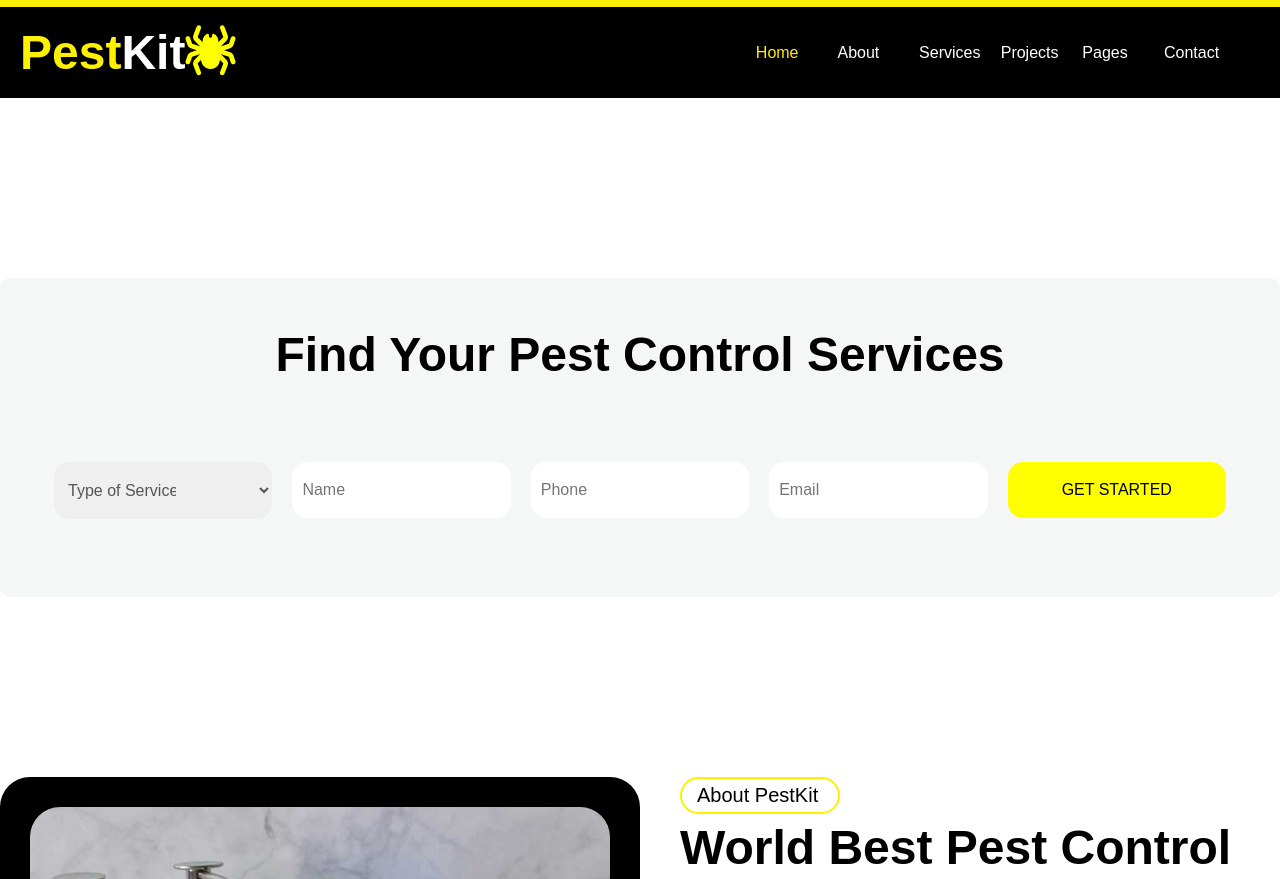
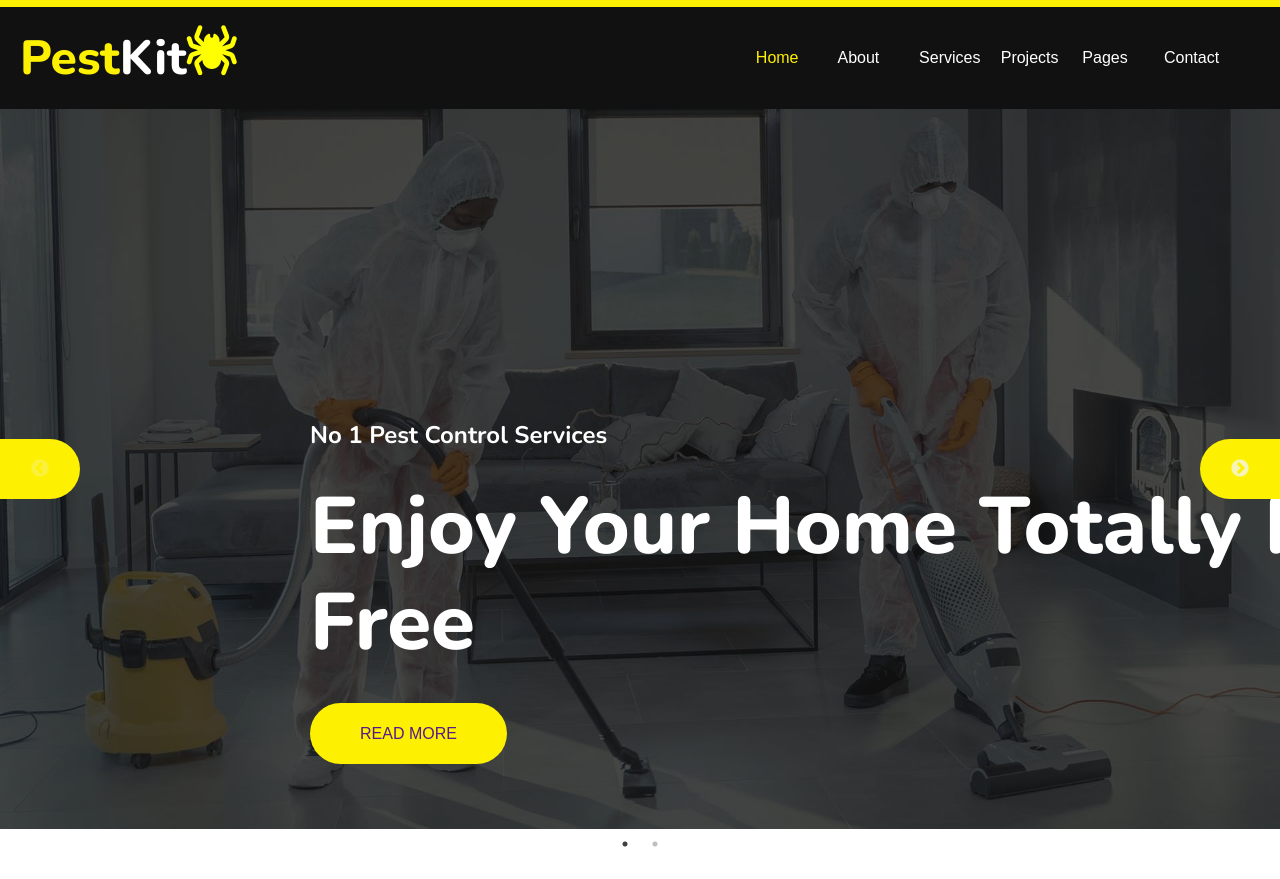
Before and after one commit to parmarjayit/paste-max-project, a plain HTML site: page index.html in a window 1280 px wide. Shown: the part 73-952 px from the top of the page. Drawn offline with nearby package versions, Linux system fonts and the light colour scheme.

Commit message:
final submit

```diff
--- a/index.css
+++ b/index.css
@@ -13,7 +13,7 @@
 }
 .container-black{
     max-width: 100%;
-    background-color: black;
+    background-color: #111;
 }
 .container-flud{
     max-width: 100%;
@@ -92,7 +92,7 @@
 }
 .f-center{
     justify-content: center;
-    align-items:center ;
+    align-items:center;
 }
 .box{
     /* background-color: rgb(51, 126, 238); */
@@ -168,6 +168,9 @@
 }
 .mt-30{
     margin-top: 30px;
+}
+.mt-180{
+    margin-top: 180px;
 }
 .mt-38{
     margin-top: 38px;
@@ -261,14 +264,14 @@
 .pest{
     color:#fdf001;
     font-size:3rem;
-    font-weight: 600;
+    font-weight: 800;
     margin-left: 20px;
     font-family:"Nunito",sans-serif;
 }
 .kit{
     color: white;
     font-size:3rem;
-    font-weight: 600;
+    font-weight: 800;
     /* margin-left: 20px; */
     font-family:"Nunito",sans-serif;
 }
@@ -303,7 +306,7 @@
     color: black;
     font-size: 48px;
     font-family:"Nunito",sans-serif;
-    font-weight: 700;
+    font-weight: 800;
     text-align: center;
     margin: 0px 0px 48px;
     line-height: 1.2;
@@ -350,6 +353,7 @@
     border:2px solid #fdf001;
     border-radius: 20px;
     font-family:"Nunito",sans-serif;
+    font-weight: 700;
 }
 .world{
     padding-top: 5px;
@@ -473,7 +477,7 @@ padding-top: 30px;
     font-size: 40px;
     font-family:"Nunito",sans-serif;
     color: #fff;
-    font-weight: 550;
+    font-weight: 700;
     line-height: 1.2;
 }
 .e-mail{
@@ -774,7 +778,7 @@ justify-content: center;
 }
 .container-black1{
     max-width: 100%;
-    background-color: #111;
+    background-color: #111111;
 }
 .line4{
    margin: auto;
@@ -938,11 +942,6 @@ h4{
     font-size: 22px !important;
     color: black !important;
 }
-
-
-
-
-
 .b-sliding .slick-prev{
     background-color: #fdf001 !important;
     width: 80px;
@@ -1008,3 +1007,93 @@ h4{
     font-size: 16px;
     color: #fdf001;
 }
+
+
+/* <!-------------big slider start-----------> */
+.container15{
+    max-width: 100%;
+    margin: auto;
+}
+.imging img{
+    width: 100%;
+}
+.twoslide{
+   position: absolute;
+   /* border: 2px solid red; */
+   height: 100%;
+   width: 100%;
+   background-blend-mode: overlay;
+   background-color: #111111c0;
+   top: 0px;
+   left: 0px;
+}
+.relative{
+    position: relative;
+}
+.lineslide{
+    position: absolute;
+    height: 100%;
+    width: 500px;
+    top: 300px;
+    left: 290px;
+    color: #fff;
+    z-index: 3;
+}
+.lineslide h4{
+    color: #fff;
+    font-family: "Nunito",sans-serif;
+    font-weight: 700px;
+}
+.lineslide1 h1{
+    font-size: 80px;
+    font-family: "Nunito",sans-serif;
+   font-weight: 800;
+   line-height: 1.2;
+}
+.lineslide1{
+    position: absolute;
+    height: 100%;
+    width: 100%;
+    top: 370px;
+    left: 310px;
+    color: #fff;
+    z-index: 3;
+}
+.lineslide1 a{
+   /*border: 1px solid red;
+   */text-decoration: none;
+   padding: 22px 50px;
+   background-color: #fdf001;
+   border-radius: 40px;
+   font-family: "Open",sans-serif;
+}
+
+.big-slider .slick-prev{
+    left: 0px !important;
+    background-color: #fdf001 !important;
+
+    z-index: 10;
+    width: 80px;
+    height: 60px;
+    border-radius: 0px 40px 40px 0px;
+}
+.big-slider .slick-next{
+    right: 0px !important;
+    border-radius: 40px 0px 0px 40px;
+    background-color: #fdf001 !important;
+    color: #f5f6f6 !important;
+    z-index: 10;
+    width: 80px;
+    height: 60px;
+}
+
+.big-slider .slick-next:before{
+    color: #f5f6f6 !important;
+}
+.big-slider .slick-prev:before{
+    color: #f5f6f6 !important;
+}
+
+
+
+/* <!-------------big slider end-----------> */
--- a/index.html
+++ b/index.html
@@ -9,7 +9,7 @@
     <link rel="stylesheet" href="https://cdnjs.cloudflare.com/ajax/libs/remixicon/3.5.0/remixicon.css" integrity="sha512-HXXR0l2yMwHDrDyxJbrMD9eLvPe3z3qL3PPeozNTsiHJEENxx8DH2CxmV05iwG0dwoz5n4gQZQyYLUNt1Wdgfg==" crossorigin="anonymous" referrerpolicy="no-referrer" />
     <link rel="preconnect" href="https://fonts.googleapis.com">
 <link rel="preconnect" href="https://fonts.gstatic.com" crossorigin>
-<link href="https://fonts.googleapis.com/css2?family=Noto+Sans:ital,wght@0,100..900;1,100..900&family=Nunito+Sans:ital,opsz,wght@0,6..12,200..1000;1,6..12,200..1000&display=swap" rel="stylesheet">
+<link href="https://fonts.googleapis.com/css2?family=Nunito:ital,wght@0,200..1000;1,200..1000&display=swap" rel="stylesheet">
 <link rel="stylesheet" href="https://cdnjs.cloudflare.com/ajax/libs/font-awesome/6.7.1/css/all.min.css"  />
 
 <!-- Add the slick-theme.css if you want default styling -->
@@ -68,7 +68,7 @@
      </section>
 
      <section>
-        <div class="container-black mb-180">
+        <div class="container-black">
            <div class="container">
             <div class="d-flex">
                 <div class="w-2">
@@ -132,8 +132,43 @@
         </div>
      </section>
 
+
      <section>
-        <div class="container-brown mb-180  ">
+        <div class="container15">
+            <div class="big-slider">
+                <div class="d-flex relative">
+                    <div class="imging">
+                        <img src="img/carousel-2.jpg" alt="">
+                    </div>
+                    <div class="lineslide">
+                        <h4>No 1 Pest Control Services</h4>
+                    </div>
+                    <div class="lineslide1">
+                      <h1> Enjoy Your Home Totally Pest <br> Free</h1> <br> <br> <br>
+                      <a href="">READ MORE</a>
+                    </div>
+                    <div class="twoslide"></div>
+                </div>
+                <div class="d-flex relative">
+                    <div class="imging">
+                        <img src="img/pic1.jpg" alt="">
+                    </div>
+                    <div class="lineslide">
+                        <h4>No 1 Pest Control Services</h4>
+                    </div>
+                    <div class="lineslide1">
+                      <h1> Enjoy Your Home Totally Pest <br> Free</h1> <br> <br> <br>
+                      <a href="">READ MORE</a>
+                    </div>
+                    <div class="twoslide"></div>
+                </div>
+            </div>
+        </div>
+     </section>
+
+
+     <section>
+        <div class="container-brown mb-180 mt-180">
             <div class="d-flex">
                 <div class="w-1">
                    <div class="h1 mb-50">Find Your Pest Control Services</div>
@@ -911,5 +946,45 @@
       });</script>
 
 
+
+      <script>
+
+$('.big-slider').slick({
+  dots: true,
+  infinite: false,
+  speed: 1000,
+  arrows:true,
+  slidesToShow: 1,
+  slidesToScroll: 1,
+  responsive: [
+    {
+      breakpoint: 1024,
+      settings: {
+        slidesToShow: 3,
+        slidesToScroll: 3,
+        infinite: true,
+        dots: true
+      }
+    },
+    {
+      breakpoint: 600,
+      settings: {
+        slidesToShow: 2,
+        slidesToScroll: 2
+      }
+    },
+    {
+      breakpoint: 480,
+      settings: {
+        slidesToShow: 1,
+        slidesToScroll: 1
+      }
+    }
+    // You can unslick at a given breakpoint now by adding:
+    // settings: "unslick"
+    // instead of a settings object
+  ]
+});
+      </script>
 </body>
 </html>
```
